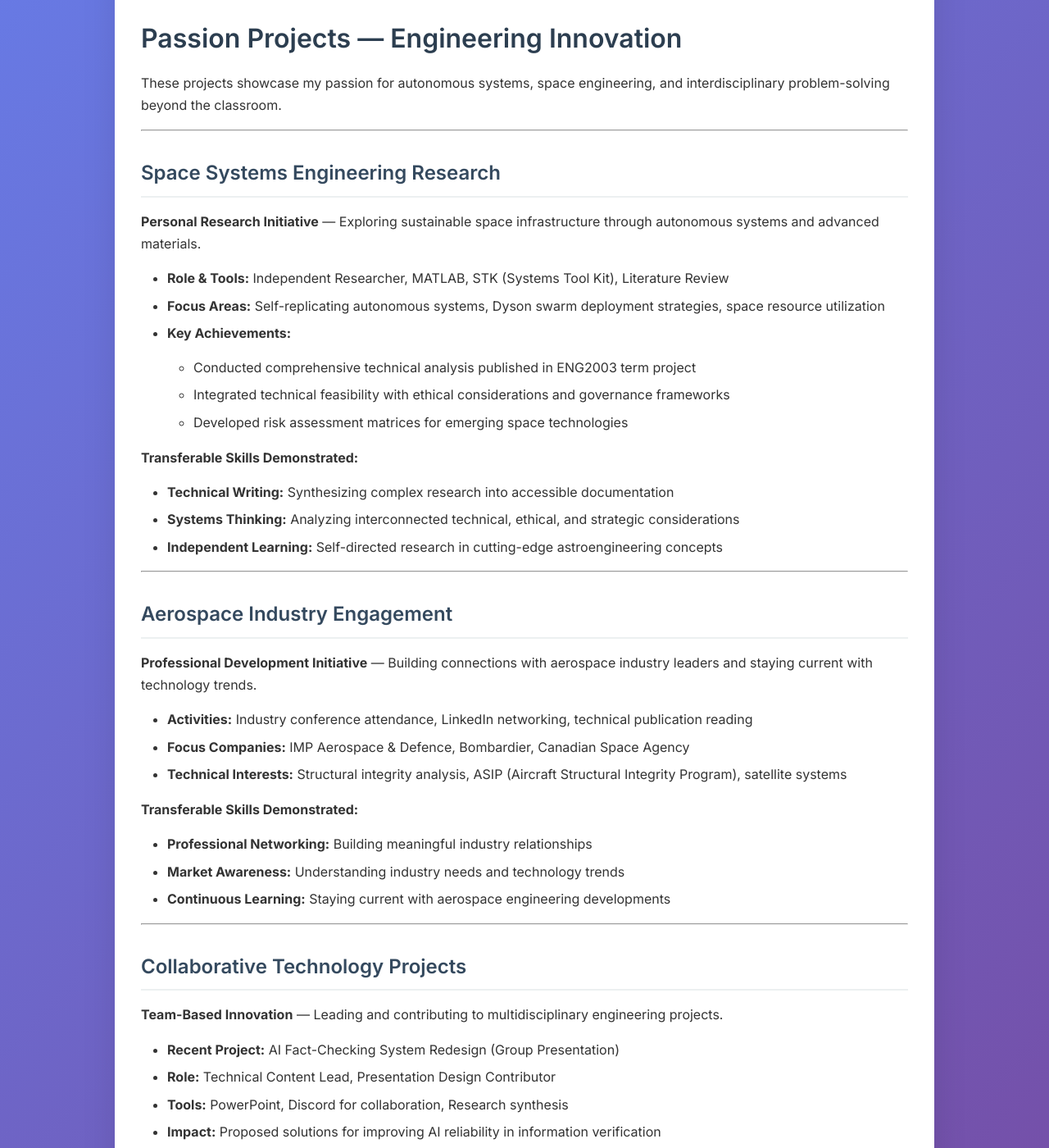
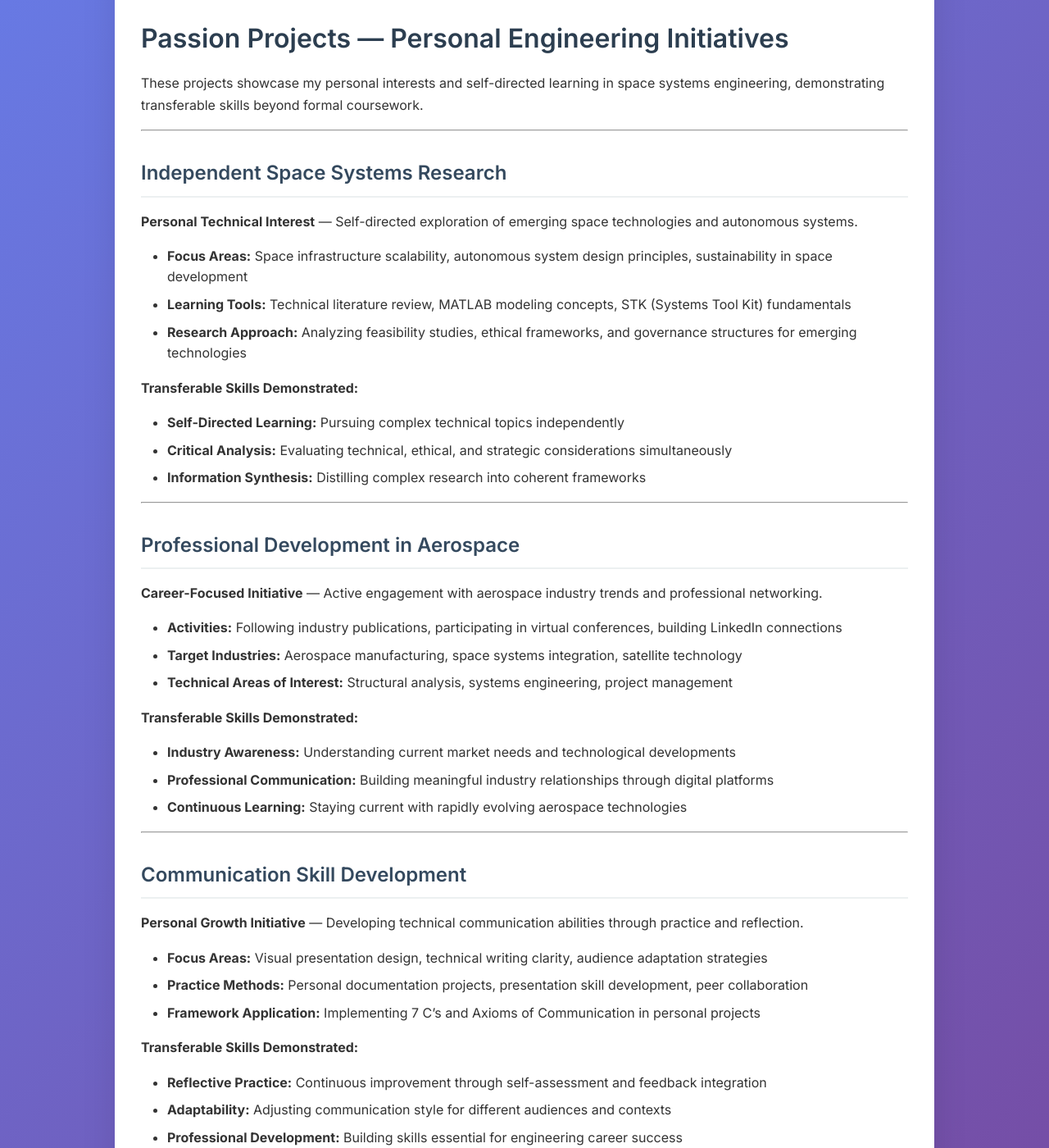
Before and after one commit to YK12321/Engineering-Portfolio, a Jekyll site: the page built from projects/index.md, in a window 1280 px wide and 1400 px high, scrolled down 295 px. Shown: the whole window at 82% size. Built offline with Jekyll 4.4.1, drawn with Linux system fonts in a browser that asks for light colours; our own code applies the rules of GitHub Pages for plain Markdown files; some of the changed text lies outside the part shown.

Commit message:
Fix navigation and content issues: add showcase index, align projects with actual content, update navigation links

```diff
--- a/_layouts/default.html
+++ b/_layouts/default.html
@@ -259,7 +259,7 @@
         </div>
         <nav>
           <a href="{{ site.baseurl }}/">Home</a>
-          <a href="{{ site.baseurl }}/showcase/1-eng2003.html">Showcase</a>
+          <a href="{{ site.baseurl }}/showcase/">Showcase</a>
           <a href="{{ site.baseurl }}/reflection/">Reflection</a>
           <a href="{{ site.baseurl }}/projects/">Projects</a>
           <a href="{{ site.baseurl }}/checklist.html">Submission</a>
--- a/projects/index.md
+++ b/projects/index.md
@@ -4,59 +4,55 @@ layout: default
 title: Passion Projects
 ---
 
-# Passion Projects — Engineering Innovation
+# Passion Projects — Personal Engineering Initiatives
 
-These projects showcase my passion for autonomous systems, space engineering, and interdisciplinary problem-solving beyond the classroom.
+These projects showcase my personal interests and self-directed learning in space systems engineering, demonstrating transferable skills beyond formal coursework.
 
 ---
 
-## Space Systems Engineering Research
+## Independent Space Systems Research
 
-**Personal Research Initiative** — Exploring sustainable space infrastructure through autonomous systems and advanced materials.
+**Personal Technical Interest** — Self-directed exploration of emerging space technologies and autonomous systems.
 
-- **Role & Tools:** Independent Researcher, MATLAB, STK (Systems Tool Kit), Literature Review
-- **Focus Areas:** Self-replicating autonomous systems, Dyson swarm deployment strategies, space resource utilization
-- **Key Achievements:**
-  - Conducted comprehensive technical analysis published in ENG2003 term project
-  - Integrated technical feasibility with ethical considerations and governance frameworks
-  - Developed risk assessment matrices for emerging space technologies
+- **Focus Areas:** Space infrastructure scalability, autonomous system design principles, sustainability in space development
+- **Learning Tools:** Technical literature review, MATLAB modeling concepts, STK (Systems Tool Kit) fundamentals
+- **Research Approach:** Analyzing feasibility studies, ethical frameworks, and governance structures for emerging technologies
 
 **Transferable Skills Demonstrated:**
-- **Technical Writing:** Synthesizing complex research into accessible documentation
-- **Systems Thinking:** Analyzing interconnected technical, ethical, and strategic considerations
-- **Independent Learning:** Self-directed research in cutting-edge astroengineering concepts
+- **Self-Directed Learning:** Pursuing complex technical topics independently
+- **Critical Analysis:** Evaluating technical, ethical, and strategic considerations simultaneously
+- **Information Synthesis:** Distilling complex research into coherent frameworks
 
 ---
 
-## Aerospace Industry Engagement
+## Professional Development in Aerospace
 
-**Professional Development Initiative** — Building connections with aerospace industry leaders and staying current with technology trends.
+**Career-Focused Initiative** — Active engagement with aerospace industry trends and professional networking.
 
-- **Activities:** Industry conference attendance, LinkedIn networking, technical publication reading
-- **Focus Companies:** IMP Aerospace & Defence, Bombardier, Canadian Space Agency
-- **Technical Interests:** Structural integrity analysis, ASIP (Aircraft Structural Integrity Program), satellite systems
+- **Activities:** Following industry publications, participating in virtual conferences, building LinkedIn connections
+- **Target Industries:** Aerospace manufacturing, space systems integration, satellite technology
+- **Technical Areas of Interest:** Structural analysis, systems engineering, project management
 
 **Transferable Skills Demonstrated:**
-- **Professional Networking:** Building meaningful industry relationships
-- **Market Awareness:** Understanding industry needs and technology trends
-- **Continuous Learning:** Staying current with aerospace engineering developments
+- **Industry Awareness:** Understanding current market needs and technological developments
+- **Professional Communication:** Building meaningful industry relationships through digital platforms
+- **Continuous Learning:** Staying current with rapidly evolving aerospace technologies
 
 ---
 
-## Collaborative Technology Projects
+## Communication Skill Development
 
-**Team-Based Innovation** — Leading and contributing to multidisciplinary engineering projects.
+**Personal Growth Initiative** — Developing technical communication abilities through practice and reflection.
 
-- **Recent Project:** AI Fact-Checking System Redesign (Group Presentation)
-- **Role:** Technical Content Lead, Presentation Design Contributor
-- **Tools:** PowerPoint, Discord for collaboration, Research synthesis
-- **Impact:** Proposed solutions for improving AI reliability in information verification
+- **Focus Areas:** Visual presentation design, technical writing clarity, audience adaptation strategies
+- **Practice Methods:** Personal documentation projects, presentation skill development, peer collaboration
+- **Framework Application:** Implementing 7 C's and Axioms of Communication in personal projects
 
 **Transferable Skills Demonstrated:**
-- **Team Leadership:** Coordinating diverse perspectives into unified deliverables
-- **Visual Communication:** Creating clear, engaging presentation materials
-- **Cross-Disciplinary Integration:** Bridging technical and social considerations
+- **Reflective Practice:** Continuous improvement through self-assessment and feedback integration
+- **Adaptability:** Adjusting communication style for different audiences and contexts
+- **Professional Development:** Building skills essential for engineering career success
 
 ---
 
-*These projects reflect my commitment to engineering excellence and my ability to communicate complex ideas effectively across different contexts and audiences.*
+*These personal initiatives demonstrate my commitment to lifelong learning and professional development in engineering communication and space systems technology.*
```
Also changed, not shown: showcase/index.md (added, +52 -0 lines).
